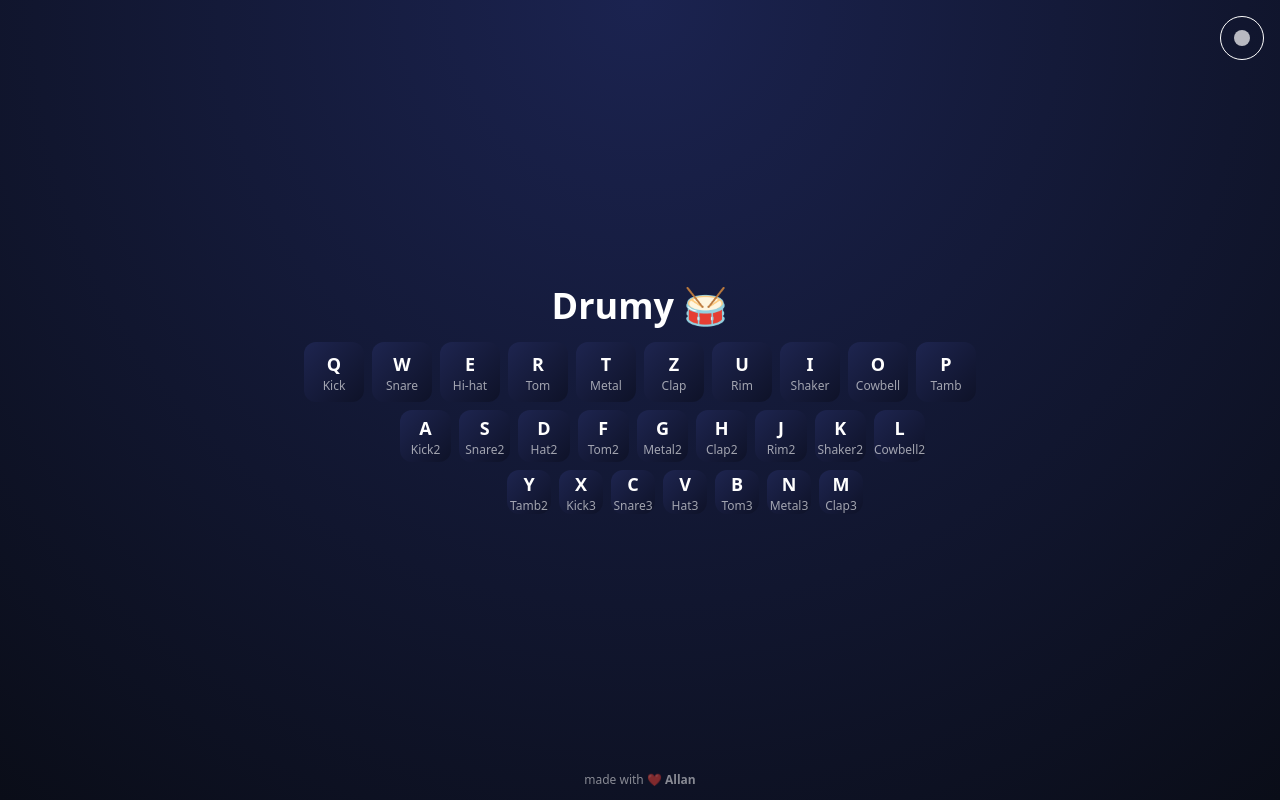
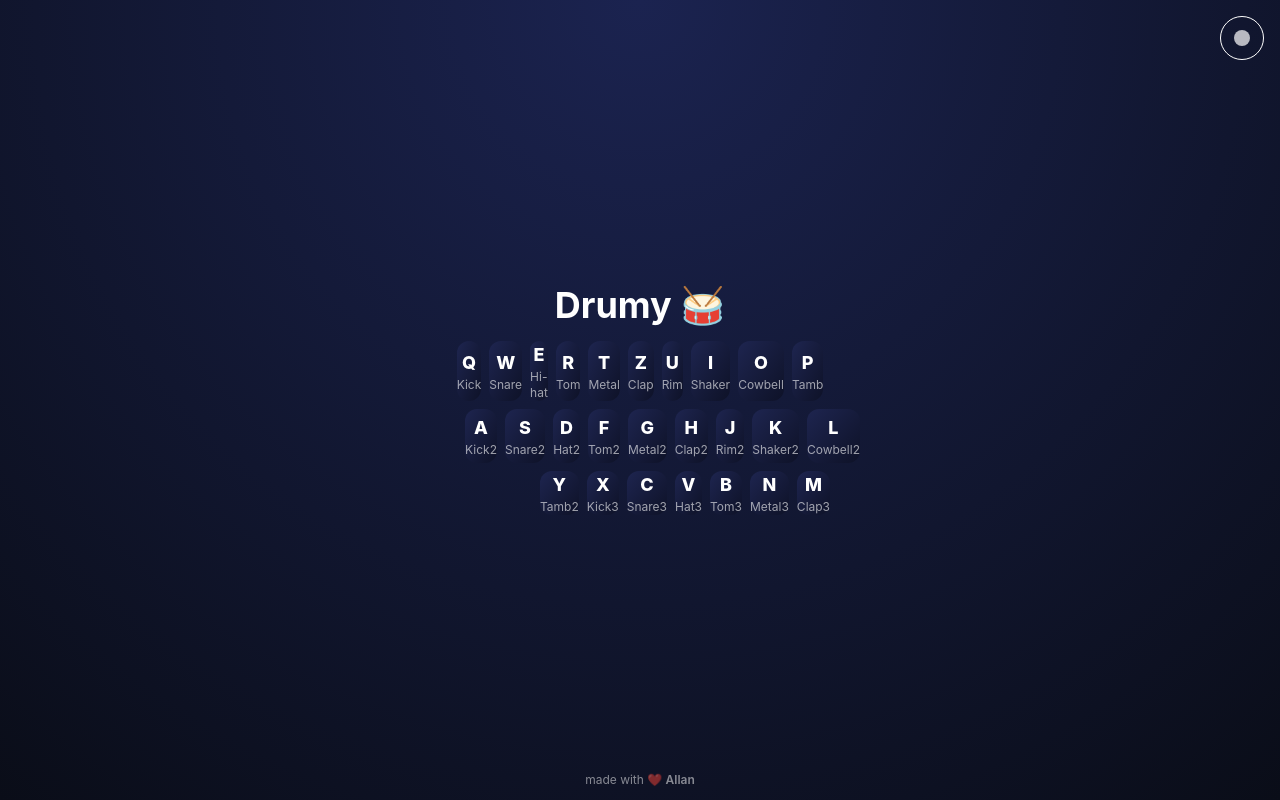
Before and after one commit to alton47/drumy, a Next.js app: page / in a window 1280 px wide. Built offline with nearby package versions, Linux system fonts and the light colour scheme.

Commit message:
FINALLE Style fixes

```diff
--- a/src/app/globals.css
+++ b/src/app/globals.css
@@ -9,3 +9,85 @@
   --border-dark: rgba(255, 255, 255, 0.25);
   --border-light: rgba(0, 0, 0, 0.25);
 }
+
+* {
+  box-sizing: border-box;
+  font-family: Inter, system-ui, sans-serif;
+  touch-action: manipulation;
+}
+
+html,
+body {
+  margin: 0;
+  width: 100%;
+  height: 100%;
+  overflow: hidden;
+}
+
+body {
+  background: radial-gradient(circle at top, #1b2350, var(--bg-dark));
+  color: var(--text-dark);
+  display: flex;
+  align-items: center;
+  justify-content: center;
+  transition: background 0.35s ease;
+}
+
+body.light {
+  background: radial-gradient(
+    circle at top,
+    var(--bg-light-accent),
+    var(--bg-light)
+  );
+  color: var(--text-light);
+}
+
+.pad {
+  flex: 0 1 calc(10% - 8px);
+  min-width: 0;
+  aspect-ratio: 1 / 1;
+  border-radius: 14px;
+  background: linear-gradient(145deg, #1e2550, #0e1228);
+  display: flex;
+  flex-direction: column;
+  align-items: center;
+  justify-content: center;
+  cursor: pointer;
+  position: relative;
+  transition:
+    transform 0.1s,
+    box-shadow 0.1s;
+  box-shadow: 0 4px 12px rgba(0, 0, 0, 0.4);
+}
+
+body.light .pad {
+  background: linear-gradient(145deg, #f0f3ff, #d1d9f0);
+  box-shadow: 0 4px 10px rgba(0, 0, 0, 0.1);
+}
+
+.pad::before {
+  content: "";
+  position: absolute;
+  inset: -15%;
+  background: radial-gradient(circle, var(--accent), transparent 70%);
+  opacity: 0;
+  transition: opacity 0.1s ease;
+  pointer-events: none;
+  z-index: -1;
+}
+
+.pad.active {
+  transform: scale(0.92);
+  box-shadow: 0 0 20px var(--accent);
+}
+
+.pad.active::before {
+  opacity: 0.8;
+}
+
+@media (max-width: 600px) {
+  .pad {
+    flex: 0 1 calc(20% - 8px);
+    border-radius: 10px;
+  }
+}
```
